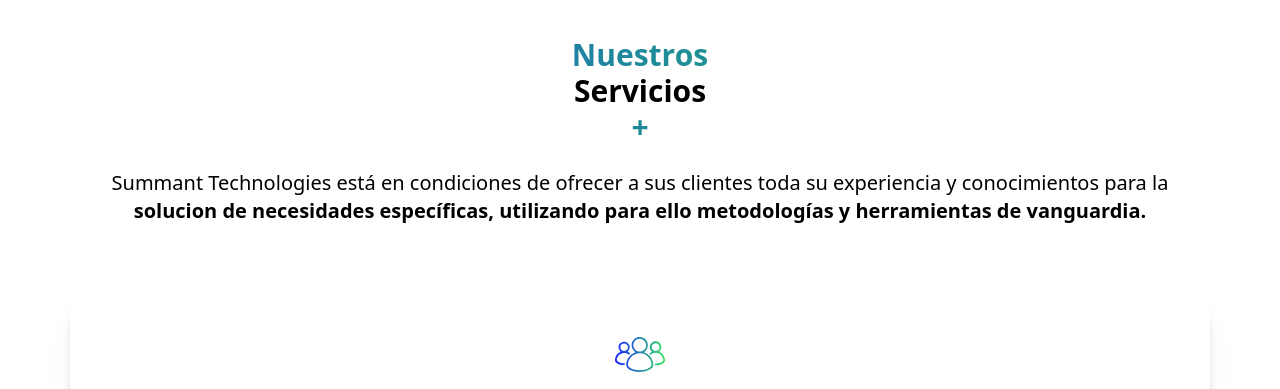
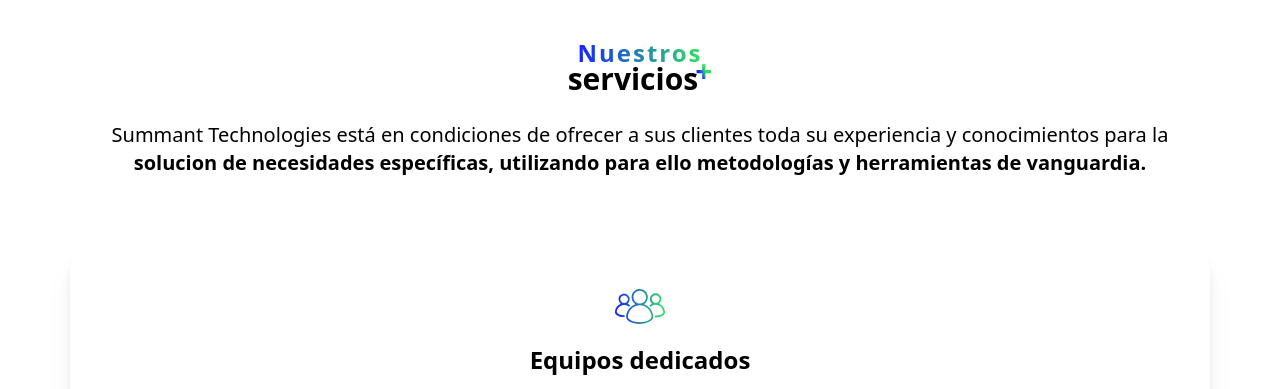
Before and after one commit to Summant-Technologies/nuevo_sitio, a website: page index.html in a window 1280 px wide. Shown: the part 396-785 px from the top of the page. Drawn offline with Linux system fonts and the light colour scheme.

Commit message:
modify the gradient from the titles

```diff
--- a/index.html
+++ b/index.html
@@ -84,10 +84,13 @@
     <!-- COMIENZO NUESTROS SERVICIOS (Agus) -->
     <section>
         <div class="text-center mt-10 px-[100px]">
-            <h3 class="mb-6 flex flex-col text-3xl font-bold"><span
-                    class="text-transparent bg-clip-text bg-gradient-to-r from-blue-700 to-green-500">Nuestros</span>
-                Servicios <span
-                    class="text-transparent bg-clip-text bg-gradient-to-r from-blue-700 to-green-500">+</span></h3>
+            <h3 class="mb-6 flex flex-col justify-center items-center text-xl font-bold"><span
+                    class="text-center text-2xl text-transparent bg-clip-text bg-gradient-to-r from-primary from-0% to-secondary to-100% tracking-[2px]">Nuestros</span>
+                <div>
+                    <span class="text-3xl font-semibold leading-[0]">servicios<sup
+                            class="text-transparent bg-clip-text bg-gradient-to-tr from-primary from-35% to-secondary to-55% font-extrabold sup-plus">+</sup></span>
+                </div>
+            </h3>
             <p class="text-xl">Summant Technologies está en condiciones de ofrecer a sus clientes toda su experiencia y
                 conocimientos para la <span class="font-bold">solucion de necesidades específicas, utilizando para ello
                     metodologías y herramientas de vanguardia.</span></p>
--- a/styles/index.css
+++ b/styles/index.css
@@ -4,3 +4,11 @@
     src: url('../fonts/Inter-Medium.ttf');
     src: url('../fonts/Inter-Light.ttf');
 } */
+
+.sup-plus {
+    height: 13px;
+    width: 13px;
+    font-size: 30px;
+    margin-left: -3px;
+    vertical-align: sub;
+}
```
Also changed, not shown: styles/output.css.
